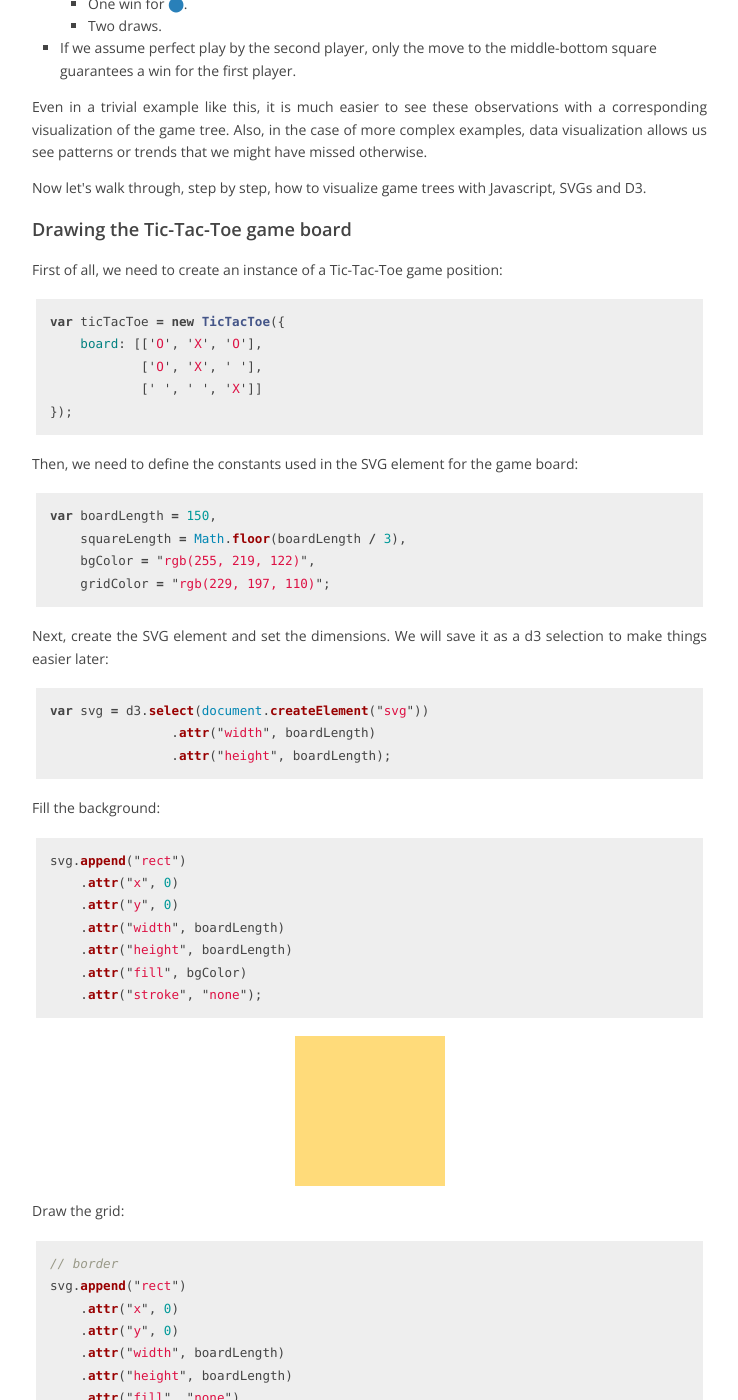
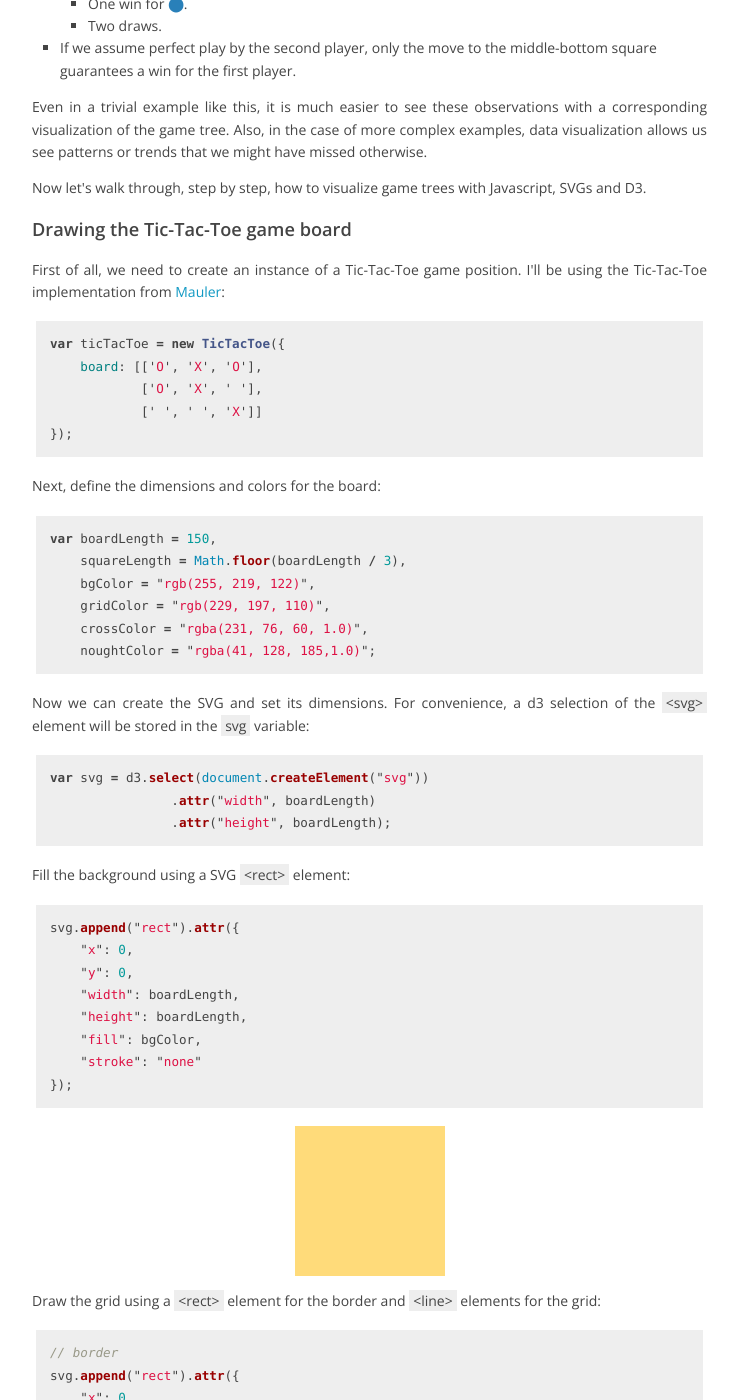
Before and after one commit to davidrobles/davidrobles.github.io, a Jekyll site: the page built from _posts/2015-01-19-visualizing-game-trees-with-d3.html, in a window 1280 px wide and 1400 px high, scrolled down 1093 px. Shown: the whole window, without its empty margins (128-866 px from the left). Built offline with Jekyll 4.4.1, drawn with Linux system fonts in a browser that asks for light colours; Markdown is read by kramdown in place of the engine named in the settings; comment, search, counter and statistics services are not loaded; some of the changed text lies outside the part shown.

Commit message:
Update post

```diff
--- a/_posts/2015-01-19-visualizing-game-trees-with-d3.html
+++ b/_posts/2015-01-19-visualizing-game-trees-with-d3.html
@@ -69,7 +69,8 @@
 
 <h2>Drawing the Tic-Tac-Toe game board</h2>
 
-<p>First of all, we need to create an instance of a Tic-Tac-Toe game position:</p>
+<p>First of all, we need to create an instance of a Tic-Tac-Toe game position. I'll be using the Tic-Tac-Toe
+implementation from <a href="/blog/2014/08/01/mauler-a-javascript-framework-for-abstract-strategy-games/">Mauler</a>:</p>
 
 {% highlight javascript %}
 var ticTacToe = new TicTacToe({
@@ -82,8 +83,11 @@
 <script>
 var boardLength = 150,
     squareLength = Math.floor(boardLength / 3),
+    lineWidth = 3;
     bgColor = "rgb(255, 219, 122)",
-    gridColor = "rgb(229, 197, 110)";
+    gridColor = "rgb(229, 197, 110)",
+    crossColor = "rgba(231, 76, 60, 1.0)",
+    noughtColor = "rgba(41, 128, 185,1.0)";
 var svgEl = document.createElement("svg");
 var svg = d3.select(svgEl)
             .attr("class", "board")
@@ -96,16 +100,21 @@
 });
 </script>
 
-<p>Then, we need to define the constants used in the SVG element for the game board:</p>
+<p>Next, define the dimensions and colors for the board:</p>
 
 {% highlight javascript %}
 var boardLength = 150,
     squareLength = Math.floor(boardLength / 3),
     bgColor = "rgb(255, 219, 122)",
-    gridColor = "rgb(229, 197, 110)";
+    gridColor = "rgb(229, 197, 110)",
+    crossColor = "rgba(231, 76, 60, 1.0)",
+    noughtColor = "rgba(41, 128, 185,1.0)";
 {% endhighlight %}
 
-<p>Next, create the SVG element and set the dimensions. We will save it as a d3 selection to make things easier later:</p>
+<p>
+    Now we can create the SVG and set its dimensions. For convenience, a d3 selection of the
+    <span class="code">&lt;svg&gt;</span> element will be stored in the <span class="code">svg</span> variable:
+</p>
 
 {% highlight javascript %}
 var svg = d3.select(document.createElement("svg"))
@@ -113,98 +122,105 @@
                 .attr("height", boardLength);
 {% endhighlight %}
 
-<p>Fill the background:</p>
+<p>Fill the background using a SVG <span class="code">&lt;rect&gt;</span> element:</p>
 
 {% highlight javascript %}
-svg.append("rect")
-    .attr("x", 0)
-    .attr("y", 0)
-    .attr("width", boardLength)
-    .attr("height", boardLength)
-    .attr("fill", bgColor)
-    .attr("stroke", "none");
+svg.append("rect").attr({
+    "x": 0,
+    "y": 0,
+    "width": boardLength,
+    "height": boardLength,
+    "fill": bgColor,
+    "stroke": "none"
+});
 {% endhighlight %}
 
 <script>
 document.write((function() {
-    svg.append("rect")
-        .attr("x", 0)
-        .attr("y", 0)
-        .attr("width", boardLength)
-        .attr("height", boardLength)
-        .attr("fill", bgColor)
-        .attr("stroke", "none");
+    svg.append("rect").attr({
+        "x": 0,
+        "y": 0,
+        "width": boardLength,
+        "height": boardLength,
+        "fill": bgColor,
+        "stroke": "none"
+    });
     return svgEl.outerHTML;
 }()));
 </script>
 
-<p>Draw the grid:</p>
+<p>
+    Draw the grid using a <span class="code">&lt;rect&gt;</span> element for the border and
+    <span class="code">&lt;line&gt;</span> elements for the grid:
+</p>
 
 {% highlight javascript %}
 // border
-svg.append("rect")
-    .attr("x", 0)
-    .attr("y", 0)
-    .attr("width", boardLength)
-    .attr("height", boardLength)
-    .attr("fill", "none")
-    .attr("stroke", gridColor)
-    .attr("stroke-width", 6);
-
+svg.append("rect").attr({
+    "x": 0,
+    "y": 0,
+    "width": boardLength,
+    "height": boardLength,
+    "fill": "none",
+    "stroke": gridColor,
+    "stroke-width": Math.floor(lineWidth * 2)
+});
 // lines
 for (var i = 1; i < 3; i++) {
     // vertical
-    svg.append("line")
-        .attr("x1", squareLength * i)
-        .attr("y1", 0)
-        .attr("x2", squareLength * i)
-        .attr("y2", boardLength)
-        .attr("stroke", borderColor)
-        .attr("stroke-width", 3);
+    svg.append("line").attr({
+        "x1": squareLength * i,
+        "y1": 0,
+        "x2": squareLength * i,
+        "y2": boardLength,
+        "stroke": gridColor,
+        "stroke-width": lineWidth
+    });
     // horizontal
-    svg.append("line")
-        .attr("x1", 0)
-        .attr("y1", squareLength * i)
-        .attr("x2", boardLength)
-        .attr("y2", squareLength * i)
-        .attr("stroke", borderColor)
-        .attr("stroke-width", 3);
+    svg.append("line").attr({
+        "x1": 0,
+        "y1": squareLength * i,
+        "x2": boardLength,
+        "y2": squareLength * i,
+        "stroke": gridColor,
+        "stroke-width": lineWidth
+    });
 }
 {% endhighlight %}
 
 <script>
 document.write((function() {
-
     // border
-    svg.append("rect")
-            .attr("x", 0)
-            .attr("y", 0)
-            .attr("width", boardLength)
-            .attr("height", boardLength)
-            .attr("fill", "none")
-            .attr("stroke", gridColor)
-            .attr("stroke-width", 6);
-
+    svg.append("rect").attr({
+        "x": 0,
+        "y": 0,
+        "width": boardLength,
+        "height": boardLength,
+        "fill": "none",
+        "stroke": gridColor,
+        "stroke-width": Math.floor(lineWidth * 2)
+    });
     // lines
     for (var i = 1; i < 3; i++) {
         // vertical
-        svg.append("line")
-                .attr("x1", squareLength * i)
-                .attr("y1", 0)
-                .attr("x2", squareLength * i)
-                .attr("y2", 150)
-                .attr("stroke", gridColor)
-                .attr("stroke-width", 3);
+        svg.append("line").attr({
+            "x1": squareLength * i,
+            "y1": 0,
+            "x2": squareLength * i,
+            "y2": boardLength,
+            "stroke": gridColor,
+            "stroke-width": lineWidth
+        });
         // horizontal
-        svg.append("line")
-                .attr("x1", 0)
-                .attr("y1", squareLength * i)
-                .attr("x2", boardLength)
-                .attr("y2", squareLength * i)
-                .attr("stroke", gridColor)
-                .attr("stroke-width", 3);
+        svg.append("line").attr({
+            "x1": 0,
+            "y1": squareLength * i,
+            "x2": boardLength,
+            "y2": squareLength * i,
+            "stroke": gridColor,
+            "stroke-width": lineWidth
+        });
     }
-
     return svgEl.outerHTML;
 }()));
 </script>
@@ -281,6 +295,11 @@
     return svgEl.outerHTML;
 }()));
 </script>
+
+<p>
+    And here it is the SVG implementation of a Tic-Tac-Toe board! Now let's move into the important part: the
+    visualization of the tree.
+</p>
 
 <h2>Generate the tree</h2>
 
```
Also changed, not shown: other parts of _posts/2015-01-19-visualizing-game-trees-with-d3.html (+0 -2 lines).
